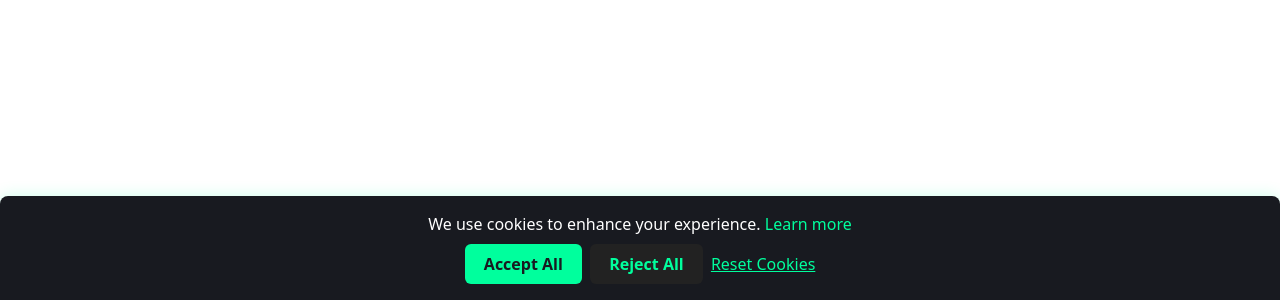
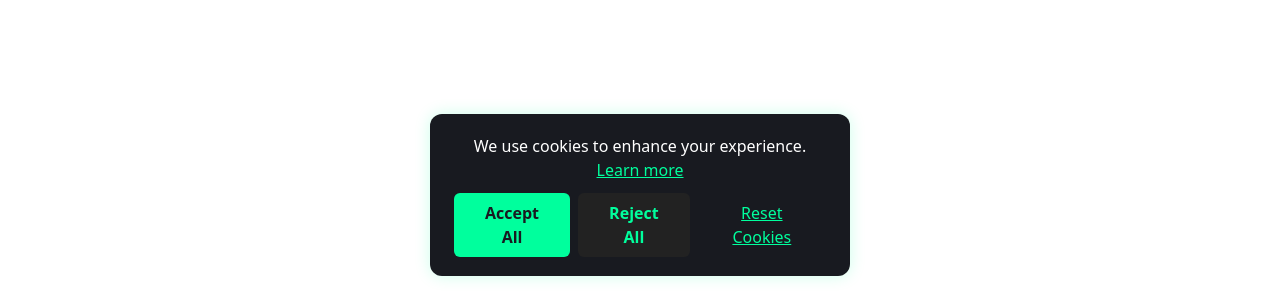
Before and after one commit to innovatewithkishlay/BankLayerTracker, a React (Vite) app in the folder frontend/: page /cookie-policy in a window 1280 px wide. Shown: the part 500-800 px from the top of the page. Built offline with nearby package versions, Linux system fonts and the light colour scheme; no server answers.

Commit message:
updated the cookie for proper handling the cookie animation too

```diff
--- a/frontend/src/components/UI/CookieBanner.tsx
+++ b/frontend/src/components/UI/CookieBanner.tsx
@@ -1,9 +1,19 @@
 import { useState, useEffect } from "react";
+import { motion, AnimatePresence } from "framer-motion";
 
 export default function CookieBanner() {
   const [consent, setConsent] = useState(
     () => localStorage.getItem("cookie_consent") || "undecided"
   );
+  const [show, setShow] = useState(false);
+  const [leaving, setLeaving] = useState(false);
+
+  useEffect(() => {
+    if (consent === "undecided") {
+      const timer = setTimeout(() => setShow(true), 1500);
+      return () => clearTimeout(timer);
+    }
+  }, [consent]);
 
   useEffect(() => {
     if (consent !== "undecided") {
@@ -11,49 +21,83 @@ export default function CookieBanner() {
     }
   }, [consent]);
 
-  if (consent !== "undecided") return null;
+  const handleAccept = () => {
+    setLeaving(true);
+    setTimeout(() => setConsent("yes"), 400);
+  };
+
+  const handleReject = () => {
+    setLeaving(true);
+    setTimeout(() => setConsent("no"), 400);
+  };
+
+  const handleReset = () => {
+    localStorage.removeItem("cookie_consent");
+    setConsent("undecided");
+    setShow(true);
+    setLeaving(false);
+  };
 
   return (
-    <div
+    <AnimatePresence>
+      {show && consent === "undecided" && (
+        <motion.div
+          initial={{ y: 100, opacity: 0 }}
+          animate={{ y: 0, opacity: 1 }}
+          exit={{ x: 500, opacity: 0 }}
+          transition={{
+            type: "spring",
+            stiffness: 80,
+            damping: 18,
+            duration: 0.4,
+          }}
           style={{
             position: "fixed",
-        bottom: 0,
+            bottom: 24,
+            left: 0,
             right: 0,
-        left: 0,
+            margin: "0 auto",
+            maxWidth: 420,
             background: "#181a20",
             color: "#fff",
-        padding: "1rem",
-        borderRadius: "8px 8px 0 0",
+            padding: "1.2rem 1.5rem",
+            borderRadius: "12px",
             boxShadow: "0 0 16px #00ff9d33",
             zIndex: 1000,
             display: "flex",
             flexDirection: "column",
             alignItems: "center",
           }}
+          onAnimationComplete={() => {
+            if (leaving) setShow(false);
+          }}
         >
-      <div>
+          <div style={{ textAlign: "center" }}>
             We use cookies to enhance your experience.{" "}
-        <a href="/cookie-policy" style={{ color: "#00ff9d" }}>
+            <a
+              href="/cookie-policy"
+              style={{ color: "#00ff9d", textDecoration: "underline" }}
+            >
               Learn more
             </a>
           </div>
-      <div style={{ marginTop: "0.5rem" }}>
+          <div style={{ marginTop: "0.7rem", display: "flex", gap: "0.5rem" }}>
             <button
-          onClick={() => setConsent("yes")}
+              onClick={handleAccept}
               style={{
-            marginRight: 8,
                 background: "#00ff9d",
                 color: "#181a20",
                 border: "none",
                 borderRadius: 6,
                 padding: "0.5rem 1.2rem",
                 fontWeight: 700,
+                cursor: "pointer",
               }}
             >
               Accept All
             </button>
             <button
-          onClick={() => setConsent("no")}
+              onClick={handleReject}
               style={{
                 background: "#222",
                 color: "#00ff9d",
@@ -61,27 +105,27 @@ export default function CookieBanner() {
                 borderRadius: 6,
                 padding: "0.5rem 1.2rem",
                 fontWeight: 700,
+                cursor: "pointer",
               }}
             >
               Reject All
             </button>
             <button
-          onClick={() => {
-            localStorage.removeItem("cookie_consent");
-            setConsent("undecided");
-          }}
+              onClick={handleReset}
               style={{
-            marginLeft: 8,
                 background: "none",
                 color: "#00ff9d",
                 border: "none",
                 textDecoration: "underline",
                 cursor: "pointer",
+                padding: "0.5rem 0.8rem",
               }}
             >
               Reset Cookies
             </button>
           </div>
-    </div>
+        </motion.div>
+      )}
+    </AnimatePresence>
   );
 }
```
Lines whose indentation alone changed are shown as unchanged.
